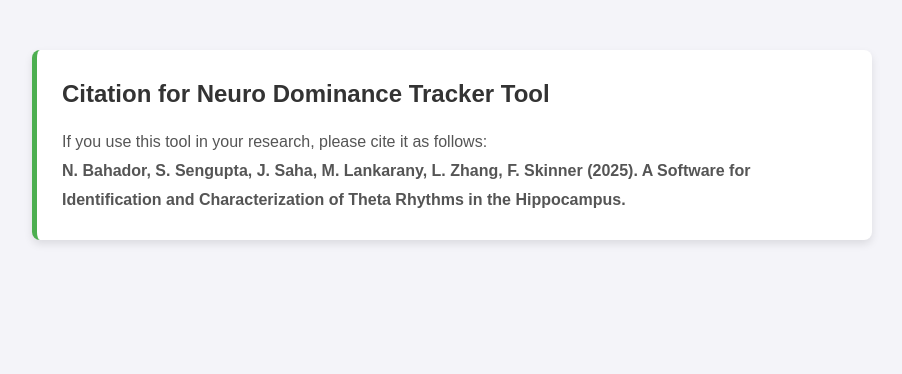
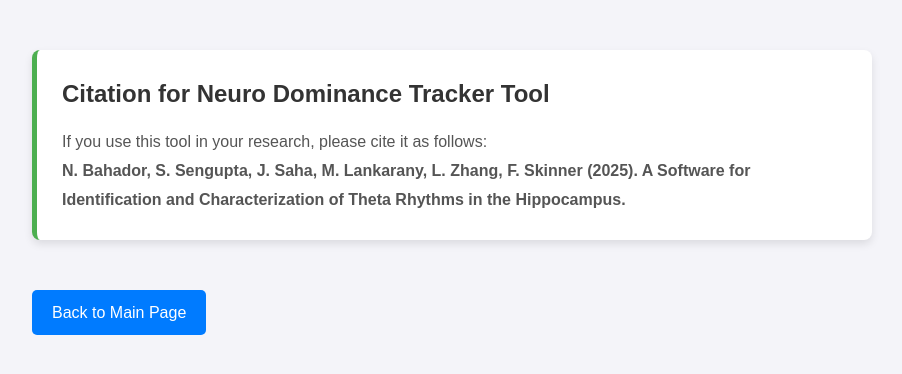
Before and after one commit to nbahador/NeuroDominanceTracker-Tool, a Jekyll site: the page citation.html, which Jekyll copies as it is, in a window 1280 px wide. Shown: the top 374 px of the page, without its empty margins (188-1090 px from the left). Built offline with Jekyll 4.4.1, drawn with Linux system fonts in a browser that asks for light colours.

Commit message:
Update citation.html

```diff
--- a/citation.html
+++ b/citation.html
@@ -53,6 +53,25 @@
             line-height: 1.8;
         }
 
+        /* Back Button Styling */
+        .back-button {
+            display: inline-block;
+            padding: 10px 20px;
+            margin-top: 20px;
+            font-size: 16px;
+            color: #fff;
+            background-color: #007bff;
+            text-decoration: none;
+            border-radius: 5px;
+            text-align: center;
+        }
+
+        .back-button:hover {
+            background: linear-gradient(145deg, #0056b3, #007bff);
+            box-shadow: 8px 8px 16px rgba(0, 0, 0, 0.15), -8px -8px 16px rgba(255, 255, 255, 0.2);
+            color: #f8f9fa; /* Light color text */
+        }
+
         /* Footer Section */
         .footer {
             text-align: center;
@@ -95,6 +114,9 @@
             <p>If you use this tool in your research, please cite it as follows:</p>
             <p><strong>N. Bahador, S. Sengupta, J. Saha, M. Lankarany, L. Zhang, F. Skinner (2025). A Software for Identification and Characterization of Theta Rhythms in the Hippocampus.</strong></p>
         </div>
+
+        <!-- Back to Main Page Button -->
+        <a href="index.html" class="back-button">Back to Main Page</a>
     </div>
 </body>
 </html>
```
